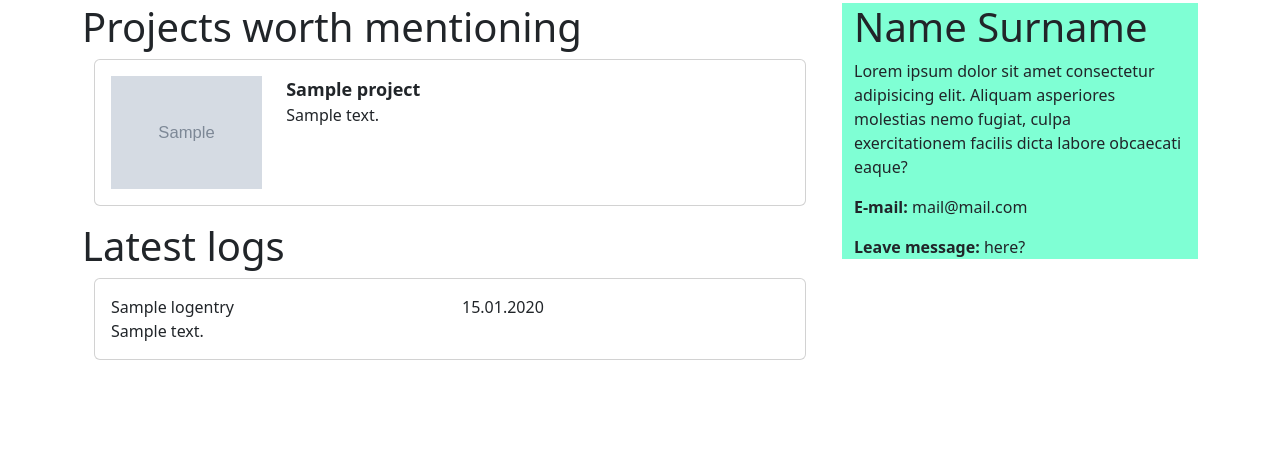
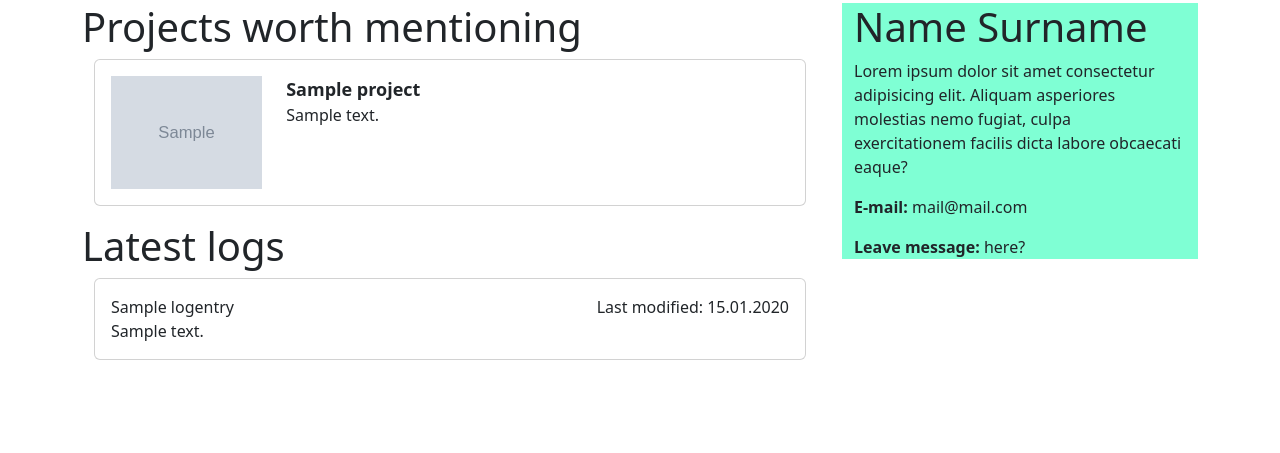
Before and after one commit to czyzlukasz/lukaszczyzdotcom, a Django app: page / in a window 1280 px wide. Shown: the part 53-506 px from the top of the page. Run offline with Django 4.2, Linux system fonts and the light colour scheme; tables that the repository leaves empty hold one stand-in row (values such as "Sample post"); grey boxes marked "Sample" are stand-in pictures.

Commit message:
Changed default location of last modified date in log entry list

```diff
--- a/logbook/templates/logbook/log_entry_list.html
+++ b/logbook/templates/logbook/log_entry_list.html
@@ -5,8 +5,8 @@
                 <div class="col">
                     <div>{{log_entry.entry_name}}</div>
                 </div>
-                <div class="col">
-                    <div>{{log_entry.date_modified | date:"d.m.Y"}}</div>
+                <div class="col-auto">
+                    <div>Last modified: {{log_entry.date_modified | date:"d.m.Y"}}</div>
                 </div>
                 <div>{{log_entry.entry_description}}</div>
                 <a href="#" class="stretched-link"></a>
```
